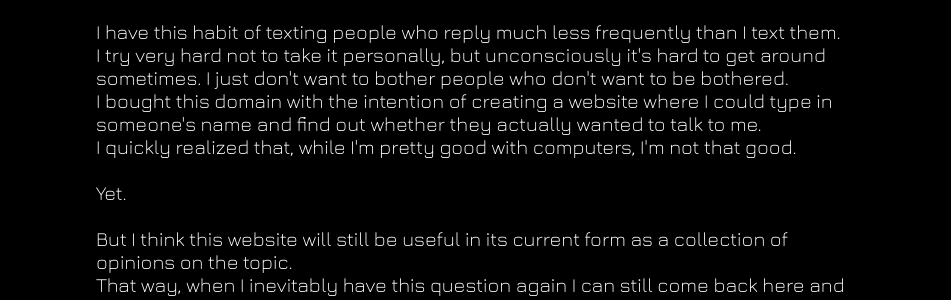
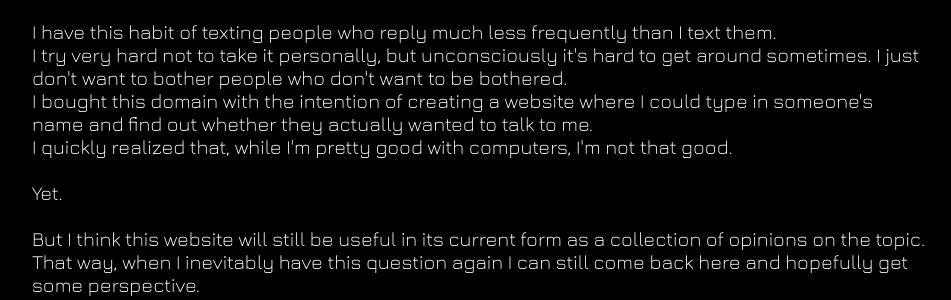
Before and after one commit to pireads/dotheyactuallywanttotalktome, a plain HTML site: page docs/index.html in a window 1280 px wide. Shown: the top 300 px of the page, without its empty margins (160-1111 px from the left). Drawn offline with nearby package versions, Linux system fonts and the light colour scheme.

Commit message:
style adjustments

```diff
--- a/docs/style.css
+++ b/docs/style.css
@@ -5,7 +5,6 @@ body {
   font-family: "Jura", sans-serif;
   font-size: 20px;
   color: #fff;
-  margin-left: 20%;
-  margin-right: 20%;
-  /* margin: 0vw; */
+  margin-left: 15%;
+  margin-right: 15%;
 }
```
